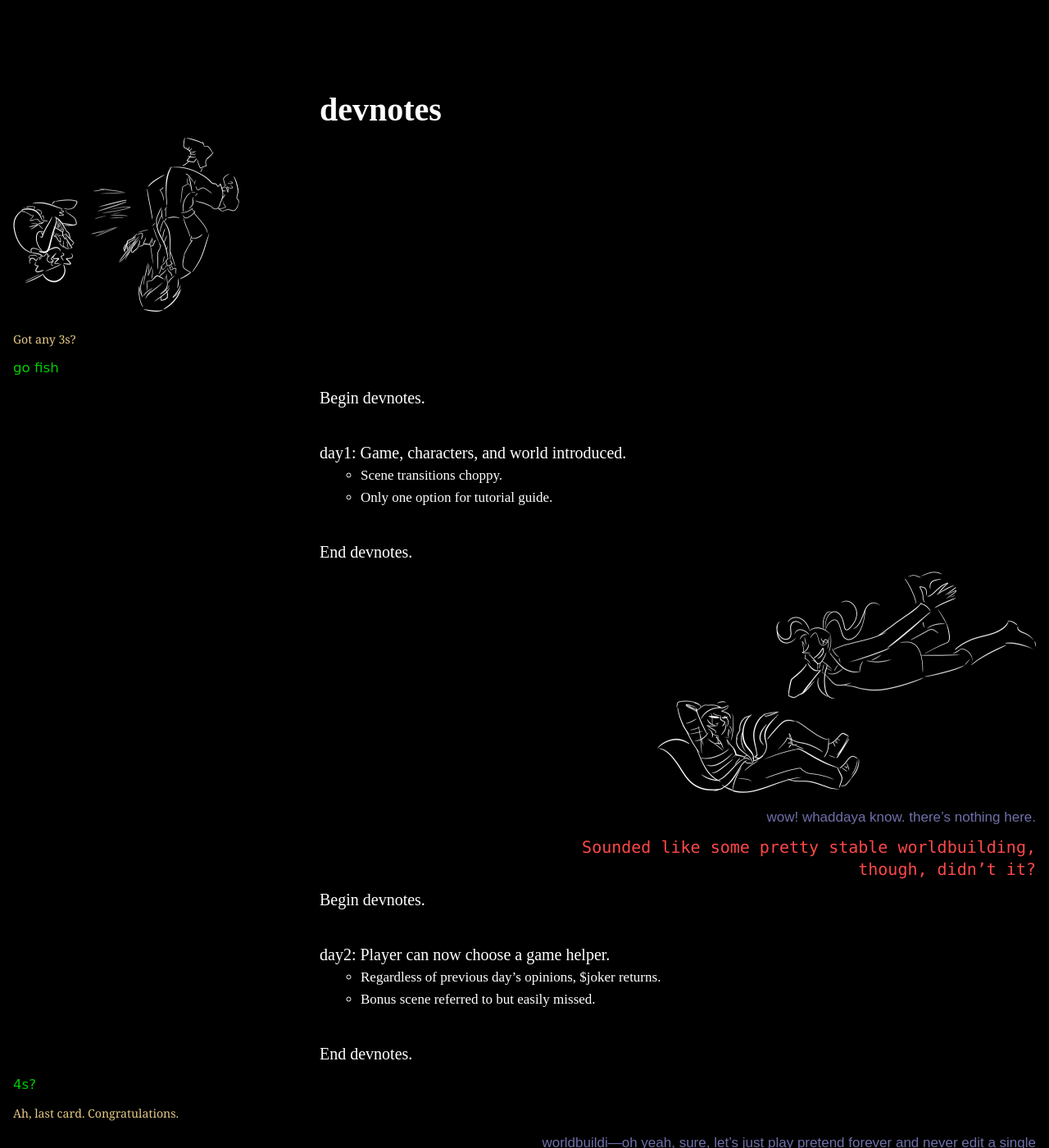
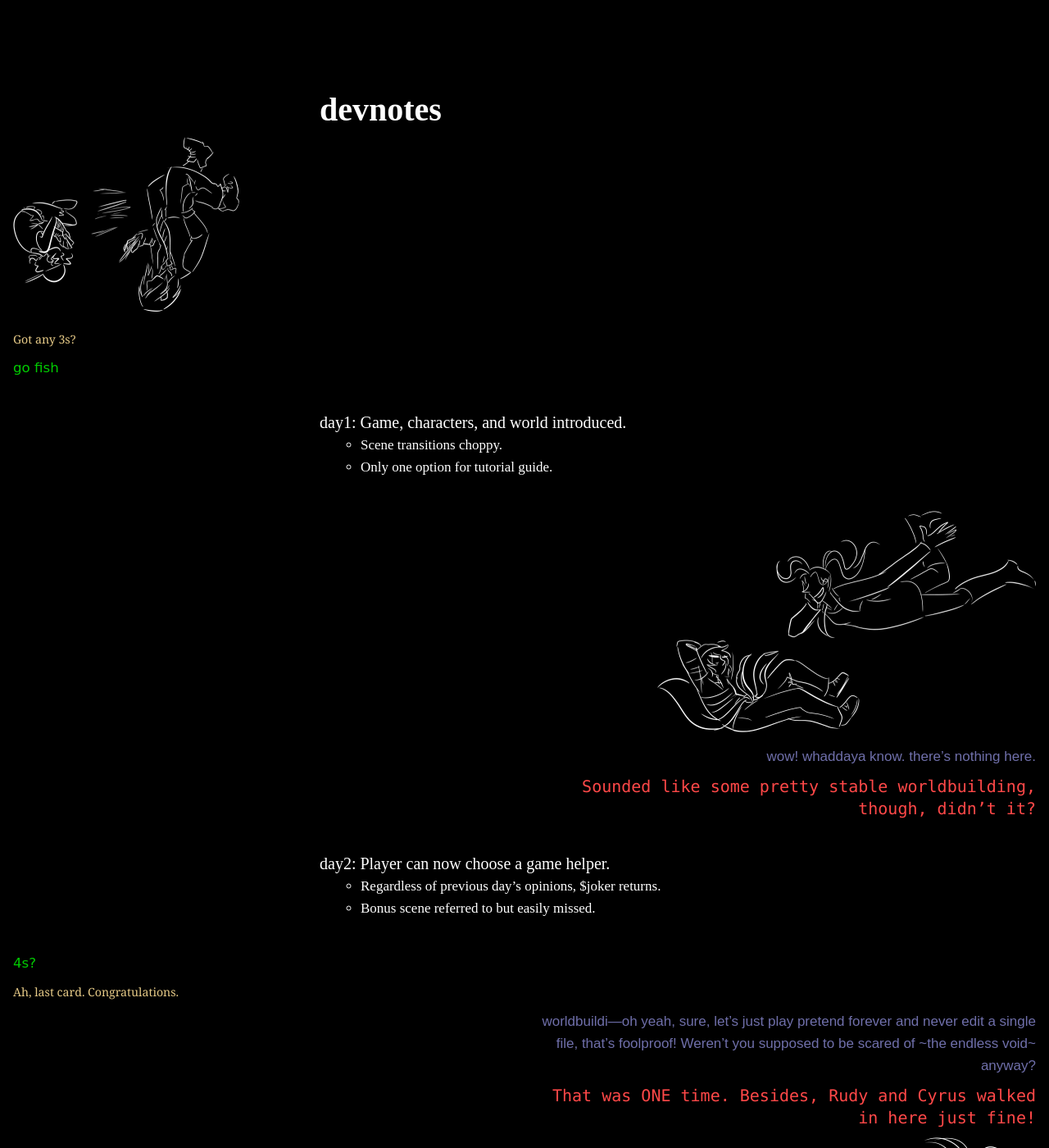
Before and after one commit to a-flyleaf/hello-world, a Jekyll site: the page built from 1-reset/4.html, in a window 1280 px wide and 1400 px high. Shown: the whole window at 82% size. Built offline with Jekyll 4.4.1, drawn with Linux system fonts in a browser that asks for light colours; some of the changed text lies outside the part shown.

Commit message:
captionfix

```diff
--- a/1-reset/4.html
+++ b/1-reset/4.html
@@ -13,18 +13,18 @@
 		<sub><p class="c"><span class="x">Cyrus: </span>Got any 3s?</p>
 		<p class="r"><span class="x">Rudy: </span>go fish</p></sub>
 	</div>
-	<div class="center"><p class="devnotes">Begin devnotes.</p><ul class="devlog">
+	<div class="center"><p class="x">Begin devnotes.</p><ul class="devlog">
 		<li>day1: Game, characters, and world introduced.<ul><li>Scene transitions choppy.</li><li>Only one option for tutorial guide.</li></ul></li>
-	</ul><p class="devnotes">End devnotes.</p></div>
+	</ul><p class="x">End devnotes.</p></div>
 	<div class="right">
 		<img src="img/29.png" alt=""/>
 		<div class="x"><p>On the other side, Kade isn’t thrilled with this predicament. But Val seems all <em>too</em> thrilled.</p></div>
 		<p class="k"><span class="x">Kade: </span>wow! whaddaya know. there’s nothing here.</p>
 		<p class="v"><span class="x">Val: </span>Sounded like some pretty stable worldbuilding, though, didn’t it?</p>
 	</div>
-	<div class="center"><p class="devnotes">Begin devnotes.</p><ul class="devlog">
+	<div class="center"><p class="x">Begin devnotes.</p><ul class="devlog">
 		<li>day2: Player can now choose a game helper.<ul><li>Regardless of previous day’s opinions, $joker returns.</li><li>Bonus scene referred to but easily missed.</li></ul></li>
-	</ul><p class="devnotes">End devnotes.</p></div>
+	</ul><p class="x">End devnotes.</p></div>
 	<div class="left"><sub>
 		<p class="r"><span class="x">Rudy: </span>4s?</p>
 		<p class="c"><span class="x">Cyrus: </span>Ah, last card. Congratulations.</p>
@@ -37,9 +37,9 @@
 		<p class="k"><span class="x">Kade: </span>and? if everyone took a stroll off a cliff, would y-<i>actually</i> don’t answer that.</p>
 		<p class="v"><span class="x">Val: </span>Sure would!</p>
 	</div>
-	<div class="center"><p class="devnotes">Begin devnotes.</p><ul class="devlog">
+	<div class="center"><p class="x">Begin devnotes.</p><ul class="devlog">
 		<li>day3: Inventory demonstration.<ul><li>Unused items appear in assets.</li><li>Uncoded expressions used during first half of scene1.</li></ul></li>
-	</ul><p class="devnotes">End devnotes.</p></div>
+	</ul><p class="x">End devnotes.</p></div>
 	<div class="left"><sub>
 		<img src="img/31.png" alt=""/>
 		<div class="x"><p>Cyrus looks over from across the page.</p></div>
@@ -49,10 +49,10 @@
 		<p class="v"><span class="x">Val: </span>I mean, if even YOU jumped—</p>
 		<p class="k"><span class="x">Kade, interrupting: </span>anyway, great. now the void wall is an actual hole and we die falling down it forever.</p>
 	</div>
-	<div class="center"><p class="devnotes">Begin devnotes.</p><ul class="devlog">
+	<div class="center"><p class="x">Begin devnotes.</p><ul class="devlog">
 		<li>day4: Bad end.<ul><li>Minigame progresses without player’s involvement.</li><li>Game crashes & resets after <span style="background:#fff;">Kade dies</span>.</li></ul></li>
 		<li>day5: Unused files displayed.<ul><li>Unable to load $joker or Kade.</li><li>Internal memories corrupted.</li></ul></li>
-	</ul><p class="devnotes">End devnotes.</p></div>
+	</ul><p class="x">End devnotes.</p></div>
 	<div class="right">
 		<img src="img/32.png" alt=""/>
 		<div class="x"><p>Val is taken off-guard by Kade’s comment. Kade is detached as ever.</p></div>
@@ -75,15 +75,15 @@
 		<img src="img/34.png" alt="" class="flip"/>
 		<div class="x"><p>It’s not clear who’s right-side-up and upside-down. Considering they’re in a void, it never has been.</p></div>
 	</div>
-	<div class="center"><p class="devnotes">Begin devnotes.</p><ul class="devlog">
+	<div class="center"><p class="x">Begin devnotes.</p><ul class="devlog">
 		<li>day7: Clickthrough exploration.<ul><li>Game backgrounds modified.</li><li>bonus/day2 played but overwritten; otherwise, progression remains linear.</li></ul></li>
-	</ul><p class="devnotes">End devnotes.</p></div>
+	</ul><p class="x">End devnotes.</p></div>
 	<img src="img/35-k.png" alt="" style="display:block; margin:0 auto 1.5rem;"/>
 	<img src="img/35-c.png" alt="" style="display:block; margin:1.5rem auto 0;"/>
 		<div class="x"><p>Kade and Cyrus exchange a look. Neither of them have a single clue what’s going on anymore.</p></div>
-	<div class="center"><p class="devnotes">Begin devnotes.</p><ul class="devlog">
+	<div class="center"><p class="x">Begin devnotes.</p><ul class="devlog">
 		<li>day8: <a href="../0/game/day8/readme-ifyouwant.txt">Inevitable</a> end.</li>
-	</ul><p class="devnotes">End of devnotes.</p></div>
+	</ul><p class="x">End of devnotes.</p></div>
 </div>
 <div class="float f-left r">
 	<img src="img/36-r.png" alt=""/>
```
